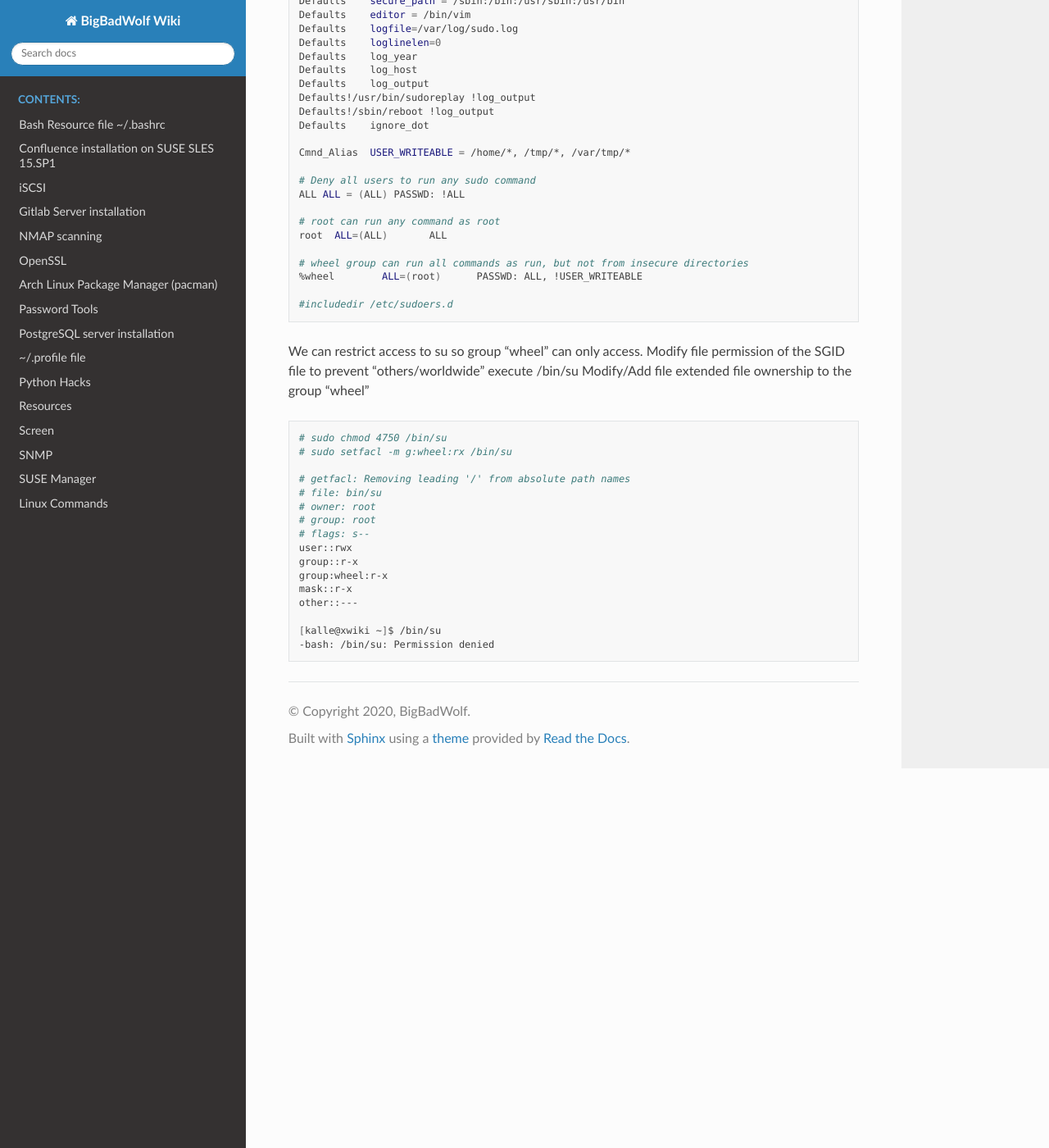
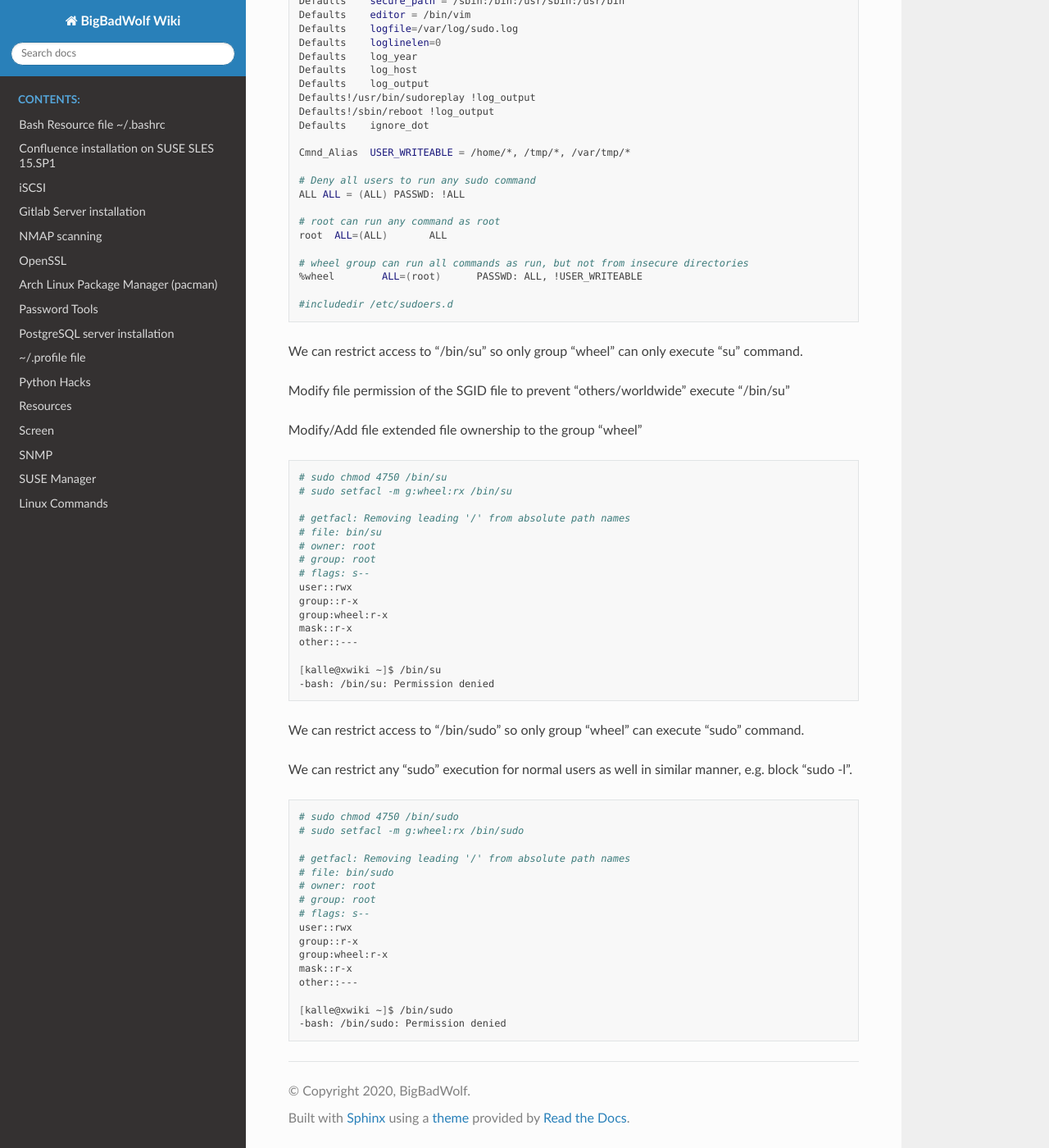
Before and after one commit to p3ll1n0r3/readthedocs, a Sphinx documentation site: the page built from docs/sudoers.rst, in a window 1280 px wide and 1400 px high, scrolled down 1057 px. Shown: the whole window at 82% size. Built offline with Sphinx 7.4.7 and the Read the Docs theme 2.0.0, drawn with Linux system fonts in a browser that asks for light colours.

Commit message:
Update sudoers.rst

```diff
--- a/docs/sudoers.rst
+++ b/docs/sudoers.rst
@@ -77,8 +77,10 @@ MYPERSONAL
   #includedir /etc/sudoers.d
 
 
-We can restrict access to su so group "wheel" can only access.
-Modify file permission of the SGID file to prevent "others/worldwide" execute /bin/su
+We can restrict access to "/bin/su" so only group "wheel" can only execute "su" command.
+
+Modify file permission of the SGID file to prevent "others/worldwide" execute "/bin/su"
+
 Modify/Add file extended file ownership to the group "wheel"
 
 
@@ -100,3 +102,27 @@ Modify/Add file extended file ownership to the group "wheel"
 
   [kalle@xwiki ~]$ /bin/su
   -bash: /bin/su: Permission denied
+
+
+We can restrict access to "/bin/sudo" so only group "wheel" can execute "sudo" command.
+
+We can restrict any "sudo" execution for normal users as well in similar manner, e.g. block "sudo -l".
+
+.. code-block:: shell
+
+  # sudo chmod 4750 /bin/sudo
+  # sudo setfacl -m g:wheel:rx /bin/sudo
+
+  # getfacl: Removing leading '/' from absolute path names
+  # file: bin/sudo
+  # owner: root
+  # group: root
+  # flags: s--
+  user::rwx
+  group::r-x
+  group:wheel:r-x
+  mask::r-x
+  other::---
+
+  [kalle@xwiki ~]$ /bin/sudo
+  -bash: /bin/sudo: Permission denied
```
